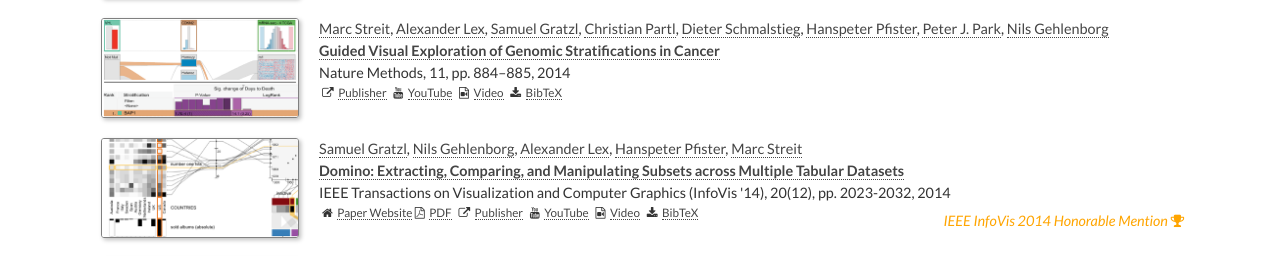
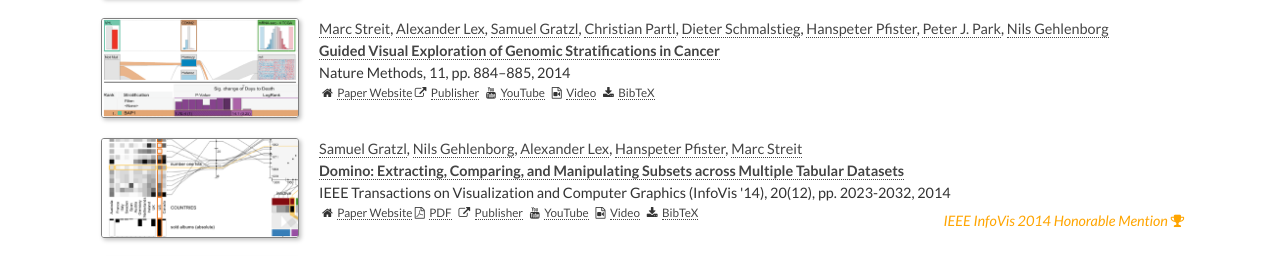
Before and after one commit to mstreit/mstreit.github.io, a Jekyll site: the page built from publications.md, in a window 1280 px wide and 900 px high, scrolled down 1610 px. Shown: the part 175-431 px from the top of the window. Built offline with Jekyll 4.4.1, drawn with Linux system fonts in a browser that asks for light colours; nearby versions of some CDN libraries; some web fonts are replaced.

Commit message:
tried to fix paper website problem

```diff
--- a/_layouts/publications.html
+++ b/_layouts/publications.html
@@ -186,8 +186,8 @@ layout: default
 
     <br/>
 
-      <span  class="paper-link">
-        {% if publication.pdf %}
+      <span class="paper-link">
+        {% if publication.url || publication.external-project %}
           {% if publication.non-caleydo-paper != true %}
             <i class="fa fa-home"></i>&nbsp; <a href="{{ site.caleydo_url }}{{ publication.url }}">Paper Website</a>
           {% else %}
```
